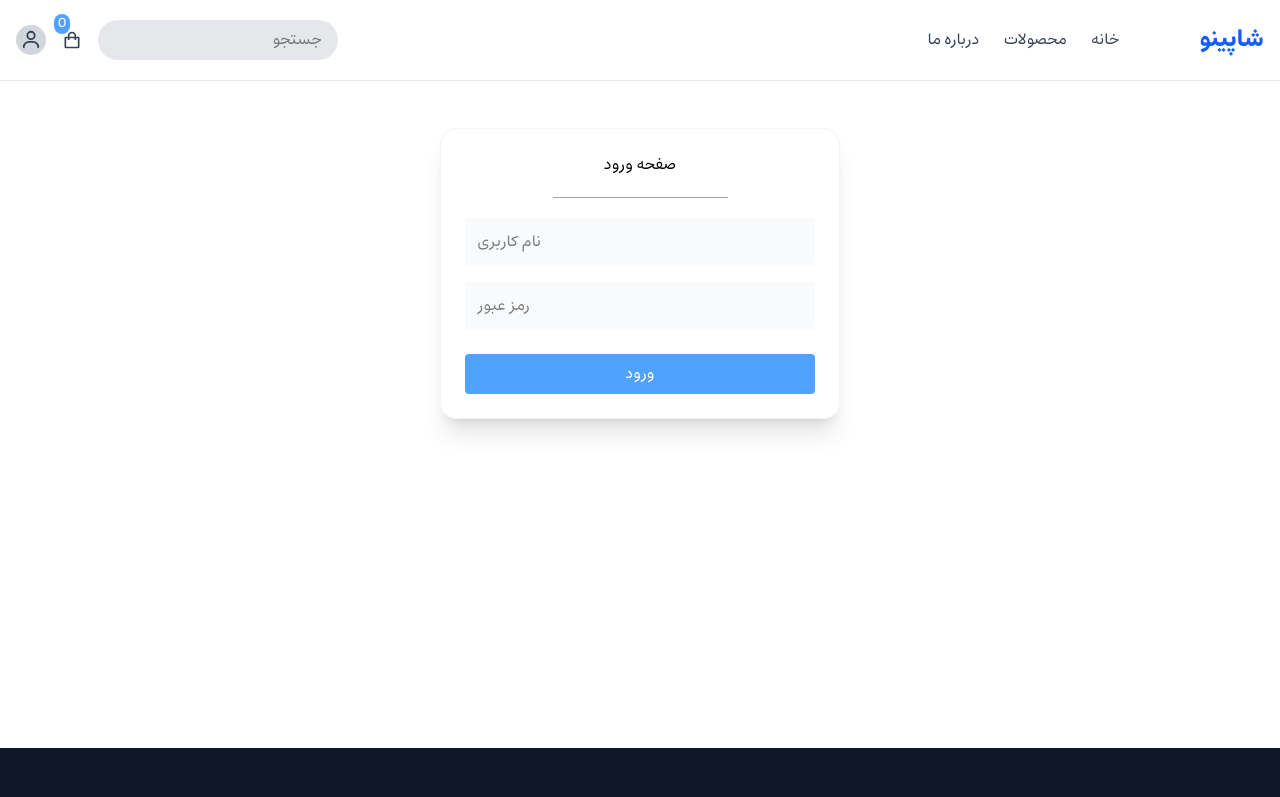
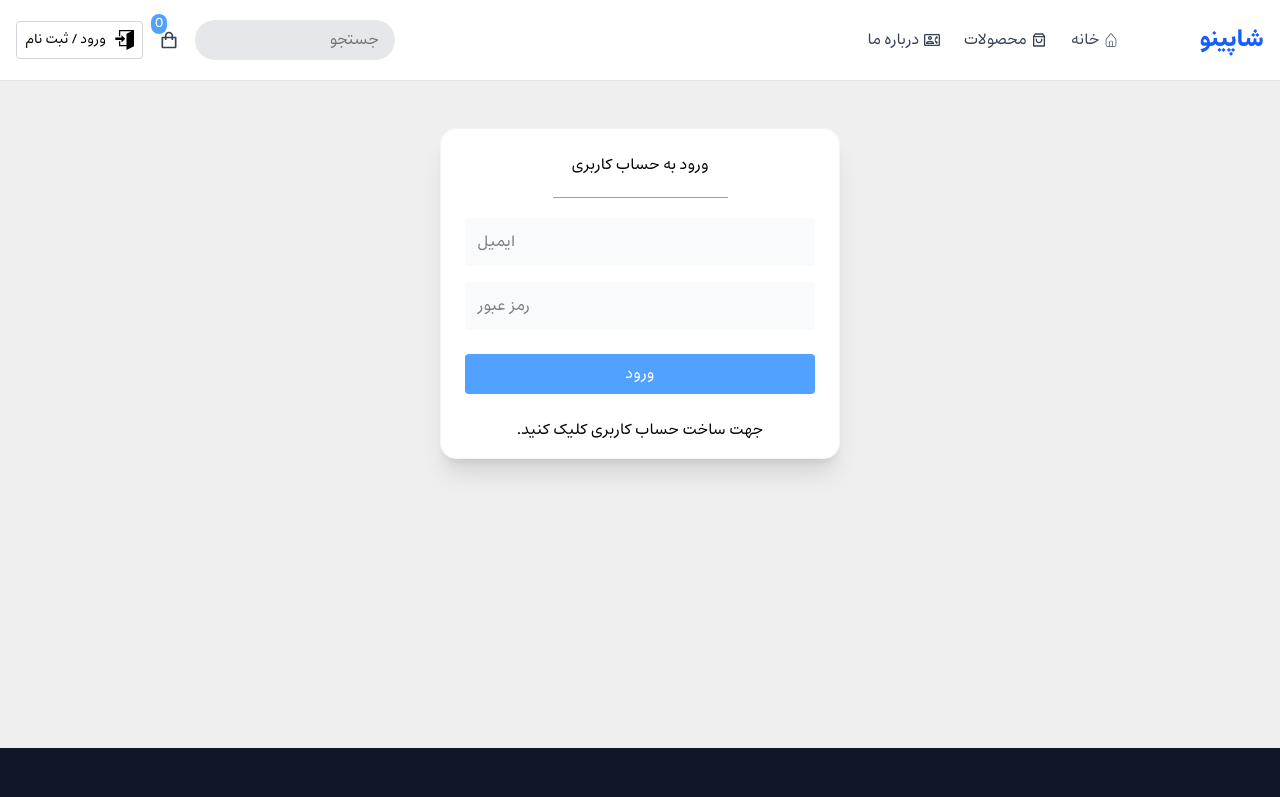
Before and after one commit to iBehzadi/Shopino, a React (Vite) app: page /auth in a window 1280 px wide. Shown: the top 797 px of the page. Built offline with nearby package versions, Linux system fonts and the light colour scheme.

Commit message:
implement auth and updating navbar

```diff
--- a/src/Components/Navbar/index.jsx
+++ b/src/Components/Navbar/index.jsx
@@ -1,13 +1,19 @@
 import React, { useEffect, useState } from "react";
 import { BiShoppingBag, BiMenu, BiX, BiUser } from "react-icons/bi";
-import { Link, useLocation } from "react-router-dom";
+import { Link, useLocation, useNavigate } from "react-router-dom";
 import { useCartStore } from "../../Store/cartStore";
+import { useAuthStore } from "../../Store/authStore";
+import { ImEnter, ImExit } from "react-icons/im";
+import { CiHome } from "react-icons/ci";
+import { RiShoppingBag3Line } from "react-icons/ri";
+import { MdOutlineContactPhone } from "react-icons/md";
 
 export default function Navbar() {
   const [scrolled, setScrolled] = useState(false);
   const [isOpen, setIsOpen] = useState(false);
+  const { user, logout } = useAuthStore();
   const items = useCartStore((state) => state.items);
-
+  const navigate = useNavigate();
   const location = useLocation();
 
   useEffect(() => {
@@ -17,9 +23,9 @@ export default function Navbar() {
   }, []);
 
   const navLinks = [
-    { name: "خانه", path: "/" },
-    { name: "محصولات", path: "/products" },
-    { name: "درباره ما", path: "/about" },
+    { name: "خانه", path: "/", icon: CiHome },
+    { name: "محصولات", path: "/products", icon: RiShoppingBag3Line },
+    { name: "درباره ما", path: "/about", icon: MdOutlineContactPhone },
   ];
 
   return (
@@ -36,13 +42,17 @@ export default function Navbar() {
           </Link>
 
           {/* Desktop Menu */}
-          <div className="hidden items-center gap-6 sm:flex">
-            {navLinks.map((link) => (
+          <div className="hidden items-center gap-6 sm:flex ">
+            {navLinks.map((link) => {
+              const Icon = link.icon;
+
+              return (
                 <Link
                   to={link.path}
                   key={link.name}
-                className="group relative text-gray-700 hover:text-blue-600"
+                  className="group relative text-gray-700 hover:text-blue-600 flex items-center justify-center gap-1"
                 >
+                  <Icon />
                   {link.name}
 
                   <span
@@ -53,7 +63,8 @@ export default function Navbar() {
                     }`}
                   />
                 </Link>
-            ))}
+              );
+            })}
           </div>
         </div>
 
@@ -62,20 +73,52 @@ export default function Navbar() {
           <input
             type="text"
             placeholder="جستجو"
-            className="hidden rounded-full w-60 bg-gray-200 transition-all duration-300 focus:w-90 hover:w-90 px-4 py-2 outline-blue-300  md:block"
+            className="hidden rounded-full w-50 bg-gray-200 transition-all duration-300 focus:w-90 hover:w-90 px-4 py-2 outline-blue-300 lg:block"
           />
 
           <Link
             to="/cart"
             className="text-xl relative text-gray-700 hover:text-blue-600"
           >
-            <BiShoppingBag  />
-            <span className="absolute -top-4 -left-2 text-sm bg-blue-400 rounded-full text-white px-1">{items.length}</span>
+            <BiShoppingBag />
+            <span className="absolute -top-4 -left-2 text-sm bg-blue-400 rounded-full text-white px-1">
+              {items.length}
+            </span>
           </Link>
 
-          <Link to="/auth" className="text-gray-700 hover:text-blue-600">
+          <div className="profile">
+            {user ? (
+              <div className="group relative flex items-center gap-2">
+                <Link
+                  to="/profile"
+                  className="text-gray-700 hover:text-blue-600"
+                >
                   <BiUser className="text-3xl bg-gray-300 rounded-full p-1 hover:text-white " />
                 </Link>
+                <div className="absolute bg-white shadow border border-gray-200 p-2 flex flex-col gap-2 items-center rounded top-10 -left-5 w-30 h-0 opacity-0 invisible group-hover:opacity-100 group-hover:h-20 group-hover:visible transition-all duration-300">
+                  <span className="text-sm">سلام {user.username}</span>
+                  <hr className="text-gray-300 w-full" />
+                  <button
+                    className="cursor-pointer text-red-400 hover:scale-110 transition-all duration-300"
+                    onClick={() => {
+                      logout();
+                      navigate("/");
+                    }}
+                  >
+                    خروج
+                  </button>
+                </div>
+              </div>
+            ) : (
+              <Link
+                to="/auth"
+                className="group text-sm border border-gray-300 hover:border-gray-400 rounded p-2 flex items-center gap-2"
+              >
+                <ImEnter className="text-xl group-hover:text-green-600" />
+                <span> ورود / ثبت نام</span>
+              </Link>
+            )}
+          </div>
         </div>
 
         {/* Mobile Menu Button */}
@@ -139,16 +182,35 @@ export default function Navbar() {
           >
             <BiShoppingBag />
             سبد خرید
-
           </Link>
 
+          <div>
+            {user ? (
+              <div className="flex flex-col items-start gap-2">
+                <span className="text-gray-700">سلام {user.username}</span>
+                <button
+                  className="cursor-pointer text-red-400 flex items-center gap-2"
+                  onClick={() => {
+                    logout();
+                    navigate("/");
+                    setIsOpen(false);
+                  }}
+                >
+                  <ImExit />
+                  <span> خروج از حساب </span>
+                </button>
+              </div>
+            ) : (
               <Link
                 to="/auth"
+                className="p-2 flex items-center gap-2"
                 onClick={() => setIsOpen(false)}
-            className="text-gray-700"
               >
-            ورود / ثبت نام
+                <ImEnter className=" text-gray-700" />
+                <span className="text-sm"> ورود / ثبت نام</span>
               </Link>
+            )}
+          </div>
         </div>
       </div>
     </nav>
--- a/src/Pages/Auth/Login/index.jsx
+++ b/src/Pages/Auth/Login/index.jsx
@@ -1,28 +1,51 @@
 import React, { useState } from "react";
 import useFormFields from "../../../Hooks/useFormFields";
-export default function Login() {
+import notify from "../../../Utils/notify";
+import fetchData from "../../../Utils/fetchData";
+import { useAuthStore } from "../../../Store/authStore";
+import { useNavigate } from "react-router-dom";
+export default function Login({ handlePage }) {
+  const setAuth = useAuthStore((state) => state.setAuth);
   const [loading, setLoading] = useState(false);
+    const navigate = useNavigate();
   const [fields, handleChange, setFields] = useFormFields({
-    username: "",
+    email: "",
     password: "",
   });
-  const handleSubmit = (e) => {
+  const handleSubmit = async (e) => {
     e.preventDefault();
+    try {
+      const result = await fetchData("auth/local", {
+        method: "POST",
+        body: JSON.stringify({
+          identifier: fields.email,
+          password: fields.password,
+        }),
+      });
+      if (result.error?.status == 400) {
+        throw new Error(`${result.error.message}`);
+      }
+      notify("success", `Wellcome ${result.user.username}`);
+      setAuth(result.user, result.jwt);
+      navigate("/");
+    } catch (error) {
+      notify("error", error.message);
+    }
   };
   return (
     <form
-      className="mx-auto flex flex-col border border-gray-100 shadow-xl rounded-2xl w-100 py-4 px-6 gap-4 items-center justify-center mt-32"
+      className="mx-auto flex flex-col border bg-white border-gray-100 shadow-xl rounded-2xl w-100 py-4 px-6 gap-4 items-center justify-center mt-32"
       onSubmit={handleSubmit}
     >
-      <h1 className="mt-2">صفحه ورود</h1>
+      <h1 className="mt-2">ورود به حساب کاربری</h1>
       <hr className="w-1/2 text-gray-400 my-1" />
       <input
-        value={fields.username}
+        value={fields.email}
         onChange={handleChange}
-        type="text"
-        name="username"
+        type="email"
+        name="email"
         dir="ltr"
-        placeholder="نام کاربری"
+        placeholder="ایمیل"
         className="w-full p-3 bg-gray-50 outline-blue-300 rounded focus:outline-1"
       />
       <input
@@ -41,6 +64,9 @@ export default function Login() {
       >
         {loading ? "درحال بررسی اطلاعات" : "ورود"}
       </button>
+      <span className="cursor-pointer" onClick={() => handlePage("register")}>
+        جهت ساخت حساب کاربری کلیک کنید.
+      </span>
     </form>
   );
 }
--- a/src/Pages/Auth/Register/index.jsx
+++ b/src/Pages/Auth/Register/index.jsx
@@ -1,7 +1,79 @@
-import React from 'react'
-
-export default function Register() {
+import React, { useState } from "react";
+import useFormFields from "../../../Hooks/useFormFields";
+import { useAuthStore } from "../../../Store/authStore";
+import fetchData from "../../../Utils/fetchData";
+import notify from "../../../Utils/notify";
+import { useNavigate } from "react-router-dom";
+export default function Register({ handlePage }) {
+  const setAuth = useAuthStore((state) => state.setAuth);
+  const [loading, setLoading] = useState(false);
+  const navigate = useNavigate();
+  const [fields, handleChange, setFields] = useFormFields({
+    username: "",
+    email: "",
+    password: "",
+  });
+  const handleSubmit = async (e) => {
+    e.preventDefault();
+    try {
+      const result = await fetchData("auth/local/register", {
+        method: "POST",
+        body: JSON.stringify(fields),
+      });
+      if (result.error?.status == 400) {
+        throw new Error(`${result.error.message}`);
+      }
+      notify("success", `Wellcome ${result.user.username}`);
+      setAuth(result.user, result.jwt);
+      navigate('/')
+    } catch (error) {
+      notify("error", error.message);
+    }
+  };
   return (
-    <div>Register</div>
-  )
+    <form
+      className="mx-auto flex flex-col border bg-white border-gray-100 shadow-xl rounded-2xl w-100 py-4 px-6 gap-4 items-center justify-center mt-32"
+      onSubmit={handleSubmit}
+    >
+      <h1 className="mt-2">ثبت نام</h1>
+      <hr className="w-1/2 text-gray-400 my-1" />
+      <input
+        value={fields.username}
+        onChange={handleChange}
+        type="text"
+        name="username"
+        dir="ltr"
+        placeholder="نام کاربری"
+        className="w-full p-3 bg-gray-50 outline-blue-300 rounded focus:outline-1"
+      />
+      <input
+        value={fields.email}
+        onChange={handleChange}
+        type="email"
+        name="email"
+        dir="ltr"
+        placeholder="ایمیل"
+        className="w-full p-3 bg-gray-50 outline-blue-300 rounded focus:outline-1"
+      />
+      <input
+        value={fields.password}
+        onChange={handleChange}
+        type="password"
+        name="password"
+        placeholder="رمز عبور"
+        dir="ltr"
+        className="w-full p-3 bg-gray-50 outline-blue-300 rounded focus:outline-1"
+      />
+      <button
+        disabled={loading}
+        className="disabled:opacity-55 w-full py-2 my-2 cursor-pointer bg-blue-400 text-white rounded hover:opacity-80 transition-all duration-300"
+        type="submit"
+      >
+        {loading ? "درحال بررسی اطلاعات" : "ثبت نام"}
+      </button>
+      <span className="cursor-pointer" onClick={() => handlePage("login")}>
+        حساب کاربری دارید؟ رفتن به صفحه ورود
+      </span>
+    </form>
+  );
 }
--- a/src/Pages/Products/index.jsx
+++ b/src/Pages/Products/index.jsx
@@ -24,7 +24,7 @@ export default function Products() {
         <hr className="h-2 w-full text-blue-300 my-4" />
       </div>
       <div className="grid grid-cols-1 sm:grid-cols-2 md:grid-cols-3 lg:grid-cols-4 gap-10">
-        {products.map((prd) => (
+        {products?.map((prd) => (
           <ProductCard
             product={prd}
             key={prd.id}
--- a/src/Pages/Profile/index.jsx
+++ b/src/Pages/Profile/index.jsx
@@ -2,6 +2,6 @@ import React from 'react'
 
 export default function Profile() {
   return (
-    <div>Profile</div>
+    <div className='flex items-center justify-center h-screen'>Profile</div>
   )
 }
--- a/src/Store/authStore.js
+++ b/src/Store/authStore.js
@@ -1,22 +1,24 @@
 import { create } from "zustand";
+import { persist } from "zustand/middleware";
 
-export const useAuthStore = create((set) => ({
-  user: null,
-  token: null,
-  isAuthenticated: false,
-  isLoading: false,
-
-  login: (tk) =>
-    set((state) => ({
-      token: tk,
-    })),
-  register: (username, email, password) => set((state) => ({})),
-  setUser: (user) => set({ user }),
-  logout: () =>
-    set({
+export const useAuthStore = create(
+  persist(
+    (set) => ({
       user: null,
       token: null,
-      isAuthenticated: false,
-      isLoading: false,
+      setAuth: (user, token) =>
+        set({
+          user,
+          token,
+        }),
+      logout: () =>
+        set({
+          user: null,
+          token: null,
+        }),
     }),
-}));
+    {
+      name: "shopino-auth",
+    },
+  ),
+);
--- /dev/null
+++ b/src/Utils/notify.js
@@ -0,0 +1,8 @@
+import toast from "react-hot-toast";
+const notify = (type, message) => {
+  toast[type](message, {
+    position: "bottom-center",
+    duration: 4000,
+  });
+};
+export default notify;
--- a/src/index.css
+++ b/src/index.css
@@ -15,6 +15,7 @@ body {
   font-family: "Estedad", sans-serif;
   margin: 0;
   /* background: #f8fafc; */
+  background-color: rgba(0, 0, 0, 0.063);
 }
 
 * {
```
Lines whose indentation alone changed are shown as unchanged.
